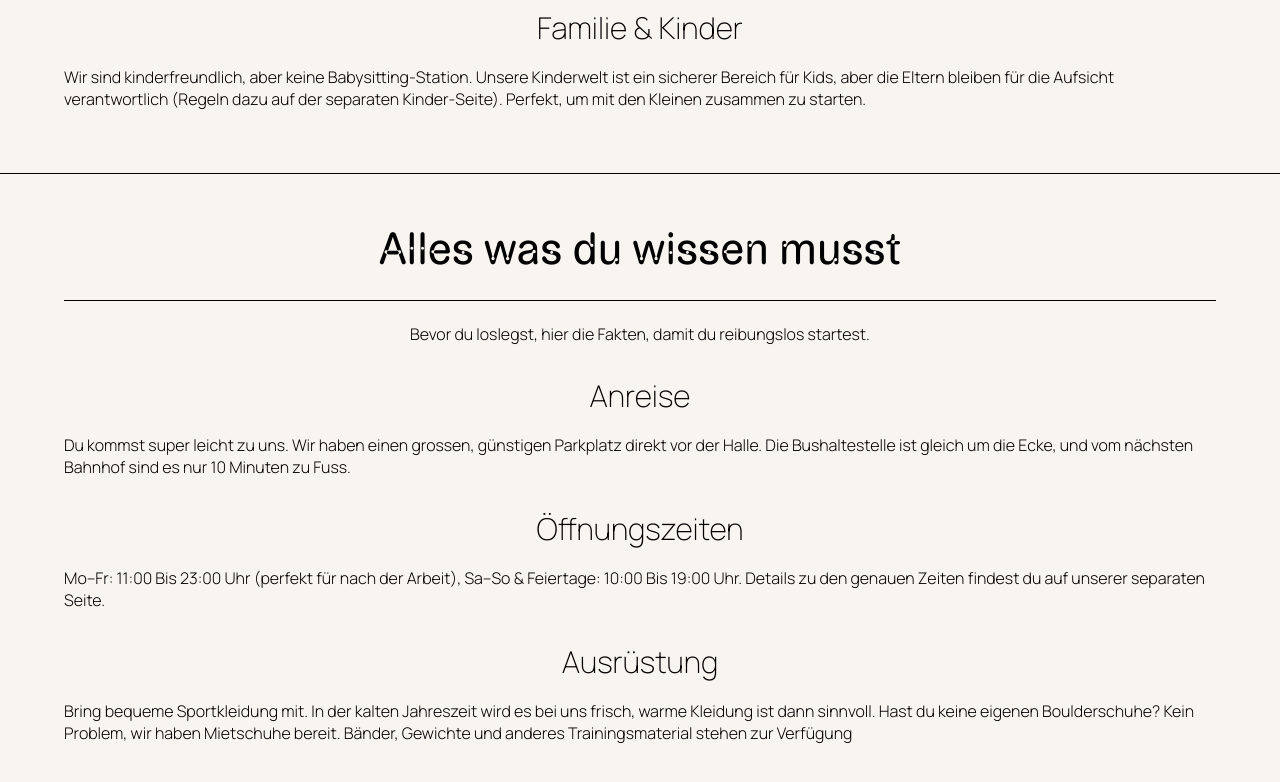
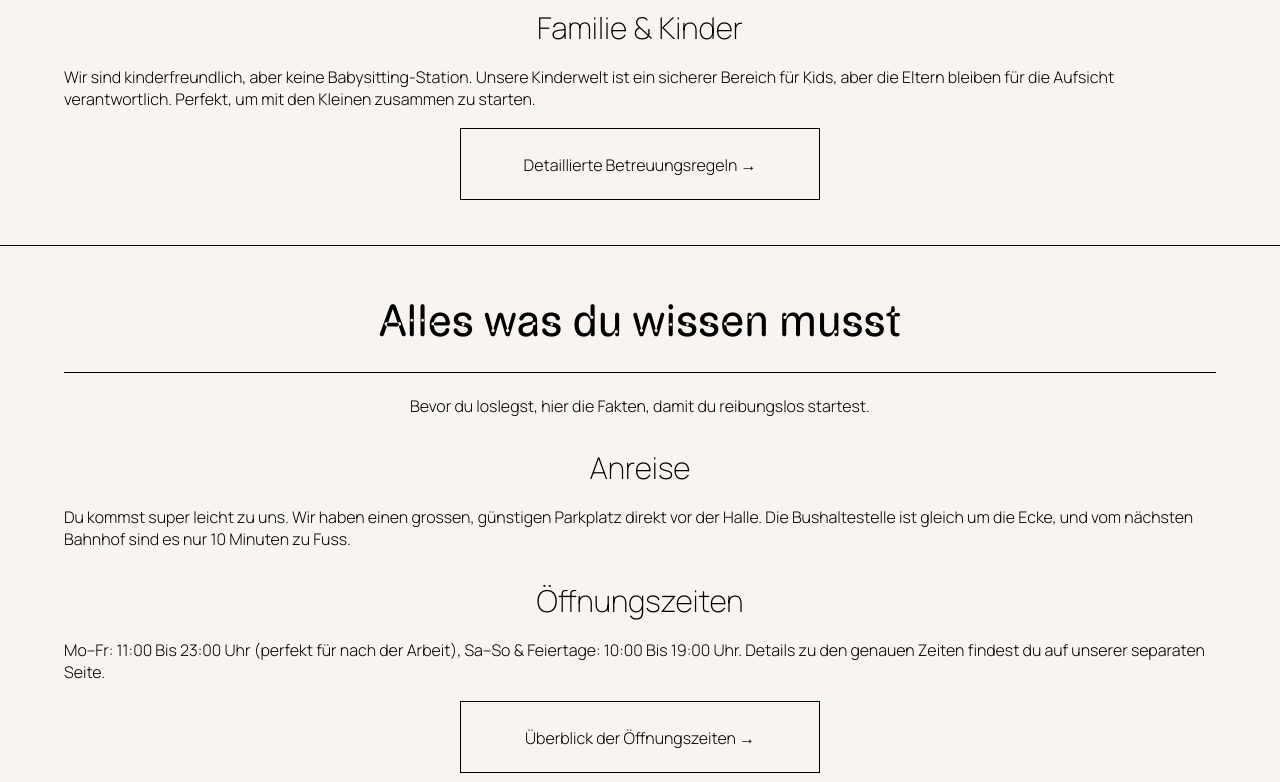
Before and after one commit to escodebar/boulder-baden.ch, a Nuxt app: page /neu-hier in a window 1280 px wide. Shown: the part 1480-2262 px from the top of the page. Built offline with nearby package versions, Linux system fonts and the light colour scheme.

Commit message:
Add links to Betreuung and Öffnungszeiten

```diff
--- a/app/pages/neu-hier.vue
+++ b/app/pages/neu-hier.vue
@@ -68,9 +68,13 @@
     <p>
       Wir sind kinderfreundlich, aber keine Babysitting-Station. Unsere
       Kinderwelt ist ein sicherer Bereich für Kids, aber die Eltern bleiben für
-      die Aufsicht verantwortlich (Regeln dazu auf der separaten Kinder-Seite).
-      Perfekt, um mit den Kleinen zusammen zu starten.
+      die Aufsicht verantwortlich. Perfekt, um mit den Kleinen zusammen zu
+      starten.
     </p>
+
+    <NuxtLink class="button" :to="{ name: 'hallenregeln', hash: '#betreuung' }">
+      Detaillierte Betreuungsregeln
+    </NuxtLink>
   </section>
 
   <section>
@@ -90,6 +94,10 @@
       Feiertage: 10:00 Bis 19:00 Uhr. Details zu den genauen Zeiten findest du
       auf unserer separaten Seite.
     </p>
+
+    <NuxtLink class="button" :to="{ name: 'oeffnungszeiten' }">
+      Überblick der Öffnungszeiten
+    </NuxtLink>
 
     <h3>Ausrüstung</h3>
     <p>
```
